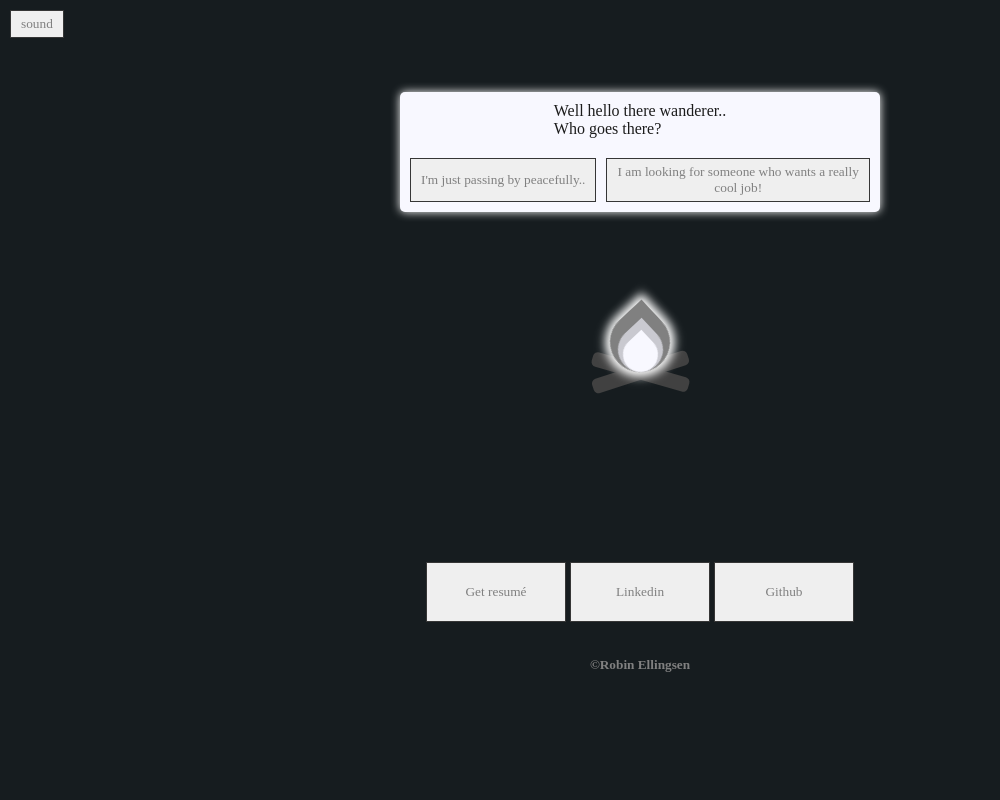
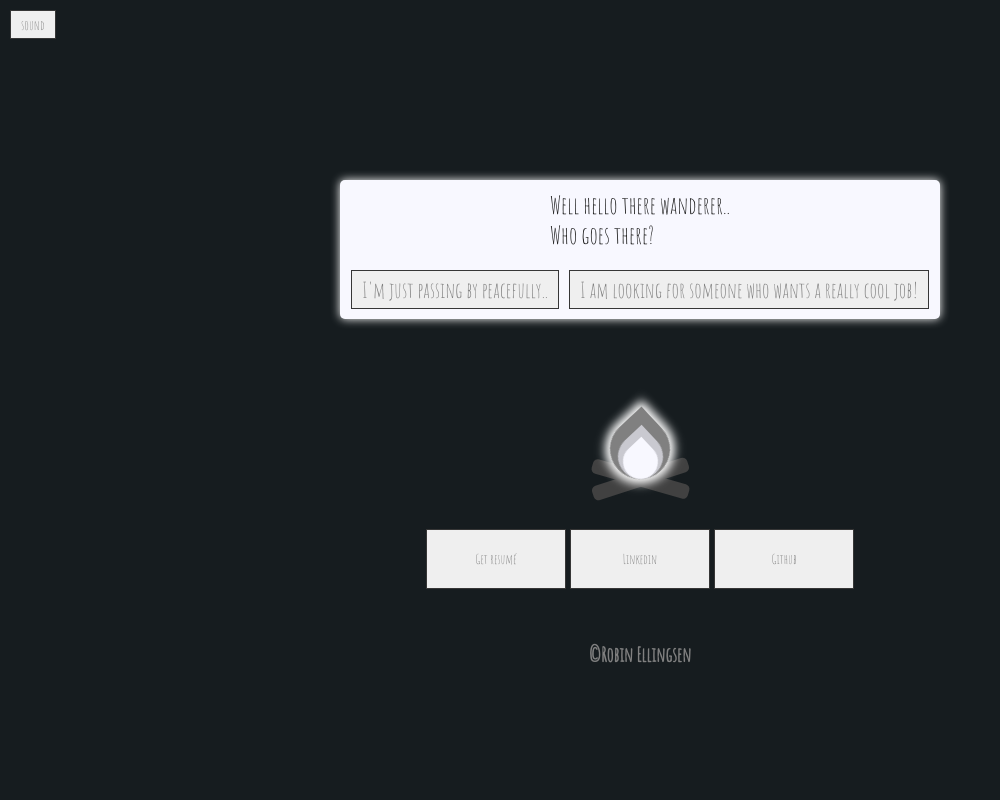
Before and after one commit to ascoolarobban/resume_game, a PHP site: page / in a window 1280 px wide. Shown: the whole page, without its empty margins (0-1000 px from the left). Run offline with PHP 8.4, Linux system fonts and the light colour scheme.

Commit message:
Mobile first fix 1

```diff
--- a/index.html
+++ b/index.html
@@ -1,7 +1,7 @@
 <!DOCTYPE html>
 <html lang="en">
 <head>
-    <meta name="viewport" content="width=device-width,initial-scale=1"/>
+    <meta name="viewport" content="width=device-width,initial-scale=1.0"/>
     <meta charset="UTF-8">
     <link rel="stylesheet" type="text/css" href="style.css" media="screen" />
     <link rel="icon" type="image/x-icon" href="r_icon.ico">
--- a/style.css
+++ b/style.css
@@ -1,7 +1,9 @@
+@import url('https://fonts.googleapis.com/css2?family=Amatic+SC&display=swap');
 body {background-color: #1e1d1d;}
 *, *::before, *::after{
     box-sizing: border-box;
-    font-family: "Andale Mono";
+    font-family: "Amatic SC", cursive;
+
 }
 
 
@@ -17,6 +19,8 @@ body{
     height: 100vh;
     background-color: #161c1f;
     color: white;
+    font-size: 150%;
+
 
 }
 
@@ -26,11 +30,15 @@ body{
 }
 
 .super-container {
+    margin-top: 100px;
     height: 70vh;
+    width: 60%;
+    max-width: 80%;
     display: flex;
     flex-direction: column;
     justify-content: center;
     align-items: center;
+
 }
 
 .container{
@@ -46,6 +54,7 @@ body{
     box-shadow: 0 0 10px;
     animation: fadeIn 5s;
     margin-bottom: 100px;
+
 }
 
 @keyframes fadeIn {
@@ -66,6 +75,8 @@ body{
     padding: 5px 10px;
     border: 1px solid hsl(0, 0%, 21%);
     color: gray;
+    font-size: 90%;
+
 
 
 }
@@ -120,7 +131,7 @@ body{
     grid-template-areas: "flame-inner";
     width: 100px;
     height: 100px;
-    margin-bottom: 150px;
+    margin-bottom: 10px;
 
 }
 
@@ -225,8 +236,8 @@ background-color: transparent;
     transition: all 300ms ease-out;
 }
 
-@media (min-width: 600px) {
+@media (max-width: 800px) {
     .column {
-        width: 50%;
+        width: 100%;
     }
 }
```
